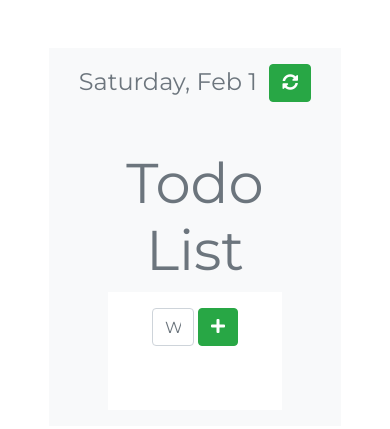
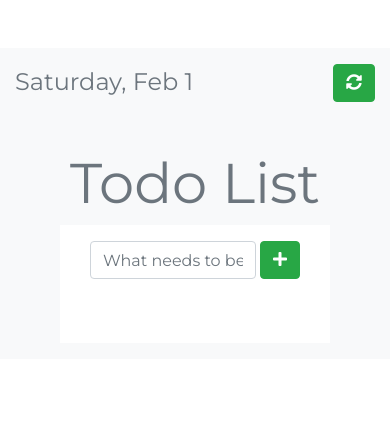
Before and after one commit to AdibaAbid/todo-javascript, a plain HTML site: page index.html in a window 390 px wide. Drawn offline with nearby package versions, Linux system fonts and the light colour scheme.

Commit message:
make responsive

```diff
--- a/index.html
+++ b/index.html
@@ -19,7 +19,7 @@
 </head>
 
 <body>
-    <div class="container bg-light  pb-3 pt-3 mt-5 w-80 ">
+    <div class="container-fluid bg-light  pb-3 pt-3 mt-5 w-80 ">
         <header class=" d-flex flex-row-reverse  flex-md-row-reverse">
             <div class="clear ml-auto">
                 <button class="btn btn-success text-white "><i class="fas fa-sync-alt "></i></button>
@@ -28,13 +28,16 @@
 
         </header>
         <h1 class="text-center text-muted mt-5 display-4">Todo List</h1>
-        <div class="container bg-white  pt-3 pb-5">
-            <form id="todo_form" class="form-group  mb-3 row mx-auto w-75">
-                <input type="text" id="todo_input" placeholder="What needs to be done?" autocomplete="off" class=" form-control col mx-auto">
-                <button id="btn" type="button" class="btn  btn-success ml-1 "><i class="fas fa-plus"></i></button>
+        <div class="container  bg-white  pt-3 pb-5">
+            <form id="todo_form" class="form-group  mb-3 row mx-auto w-65 ">
+
+                <input type="text" id="todo_input" placeholder="What needs to be done?" autocomplete="off" class=" form-control col mx-auto col ">
+
+                <button id="btn" type="button" class="btn  btn-success ml-1  "><i class="fas fa-plus"></i></button>
+
             </form>
 
-            <ul id="list" class=" list-group  list-group-flush mx-auto">
+            <ul id="list" class=" list-group  list-group-flush mx-auto ">
                 <!-- <li class="list-group-item pb-0 d-flex w-75 mx-auto">
                     <i class="far fa-circle  mr-2 " job="complete" id="0"></i>
                     <p class="text-capitalize ">sleep</p>
--- a/javascript.js
+++ b/javascript.js
@@ -42,7 +42,7 @@ function addTodo(toDo, id, done, trash) {
     const line = done ? line_through : "";
 
 
-    let item = `<li class="list-group-item pb-0 d-flex w-75 mx-auto">
+    let item = `<li class="list-group-item pb-0 d-flex w-md-75 w-sm-100 ">
     <i class=" fa ${Done} text-success mr-2 " job="complete" id="${id}"></i>
     <p class="text text-capitalize ${line} ">${toDo}</p>
     <i class="fa fa-trash-o text-danger ml-auto  " job="delete" id="${id}"></i>
```
